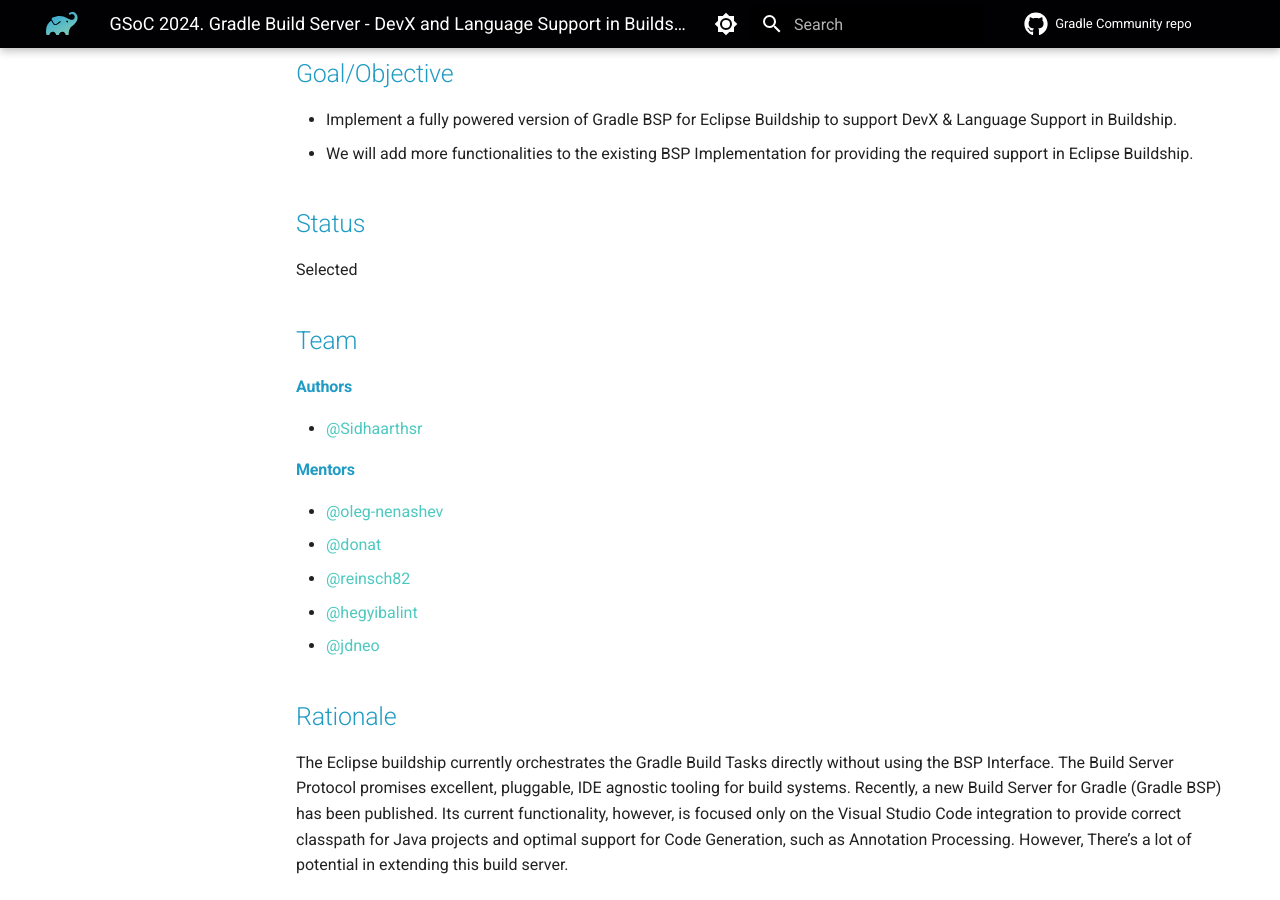
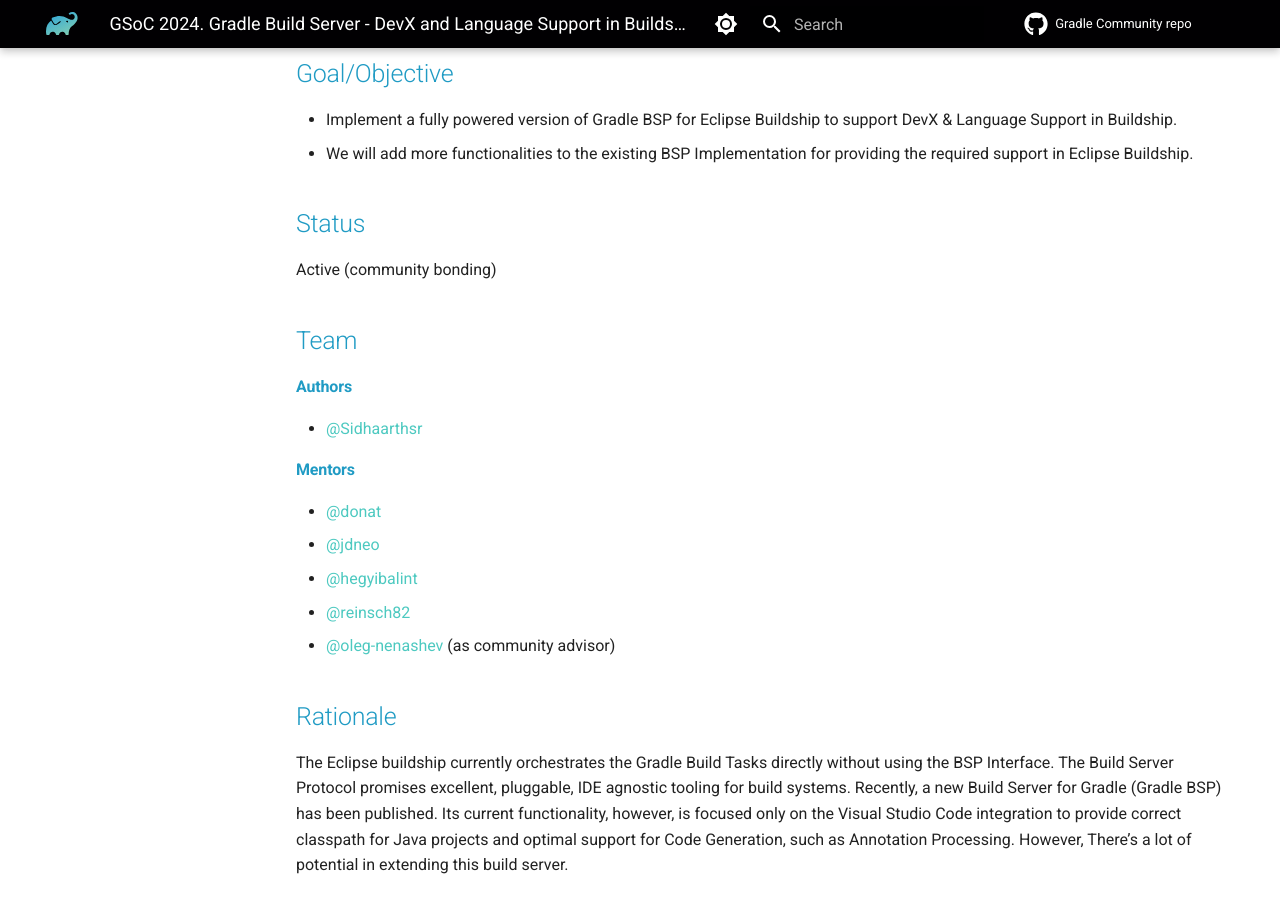
Before and after one commit to gradle/community, an MkDocs documentation site: the page built from docs/events/gsoc/2024/gradle-build-server-devx.md, in a window 1280 px wide and 900 px high, scrolled down 213 px. Built offline with MkDocs 1.6.1 and Material for MkDocs 9.7.7, drawn with Linux system fonts in a browser that asks for light colours; plug-ins that fetch from the network failed and are left out; comment, search, counter and statistics services are not loaded.

Commit message:
Note mentorship status to the page

```diff
--- a/docs/events/gsoc/2024/gradle-build-server-devx.md
+++ b/docs/events/gsoc/2024/gradle-build-server-devx.md
@@ -6,18 +6,19 @@
 - We will add more functionalities to the existing BSP Implementation for providing the required support in Eclipse Buildship.
 
 ## Status
-Selected
+Active (community bonding)
 
 ## Team
 #### Authors
 - [@Sidhaarthsr](https://github.com/Sidhaarthsr)
 
 #### Mentors
-- [@oleg-nenashev](https://github.com/oleg-nenashev)
+
 - [@donat](https://github.com/donat)
+- [@jdneo](https://github.com/jdneo)
+- [@hegyibalint](https://github.com/hegyibalint)
 - [@reinsch82](https://github.com/reinsch82)
-- [@hegyibalint](https://github.com/hegyibalint)
-- [@jdneo](https://github.com/jdneo)
+- [@oleg-nenashev](https://github.com/oleg-nenashev) (as community advisor)
 
 ## Rationale
 The Eclipse buildship currently orchestrates the Gradle Build Tasks directly without using the BSP Interface. The Build Server Protocol promises excellent, pluggable, IDE agnostic tooling for build systems. Recently, a new Build Server for Gradle (Gradle BSP) has been published. Its current functionality, however, is focused only on the Visual Studio Code integration to provide correct classpath for Java projects and optimal support for Code Generation, such as Annotation Processing. However, There’s a lot of potential in extending this build server.
```
